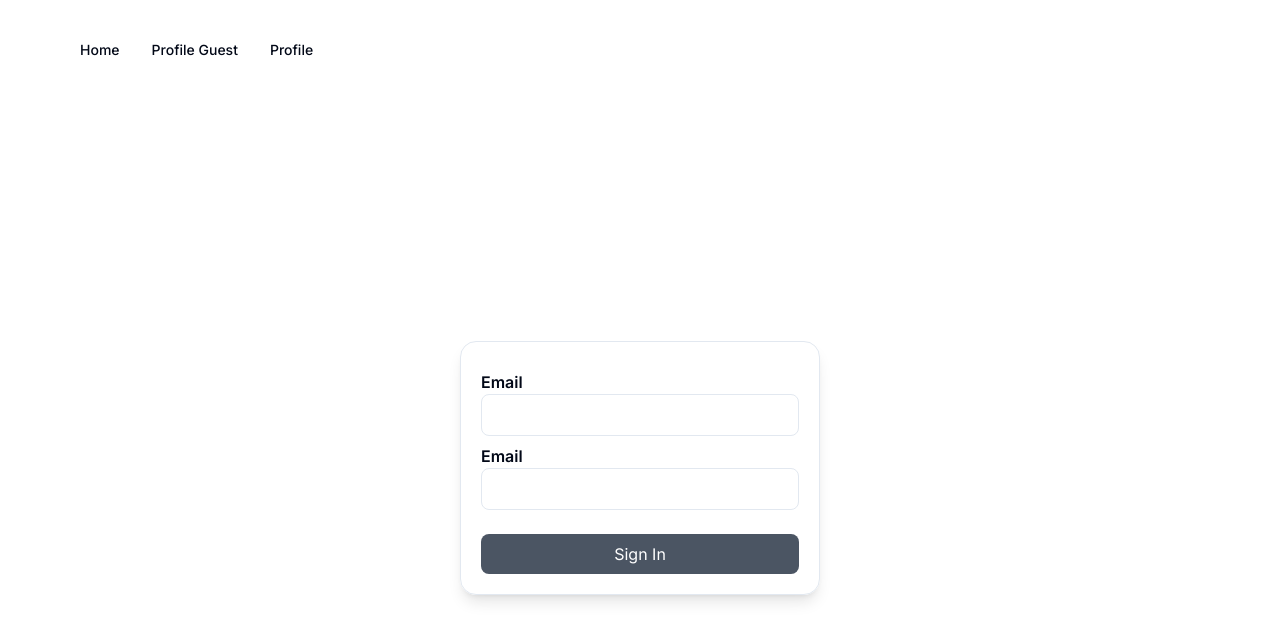
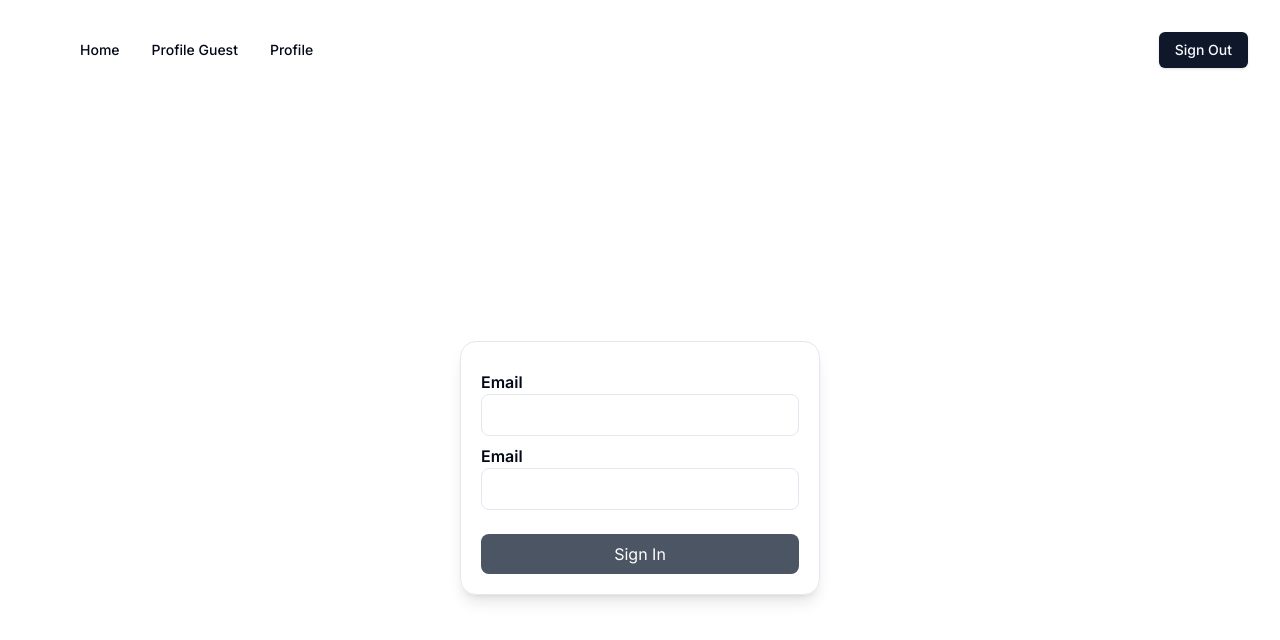
Before and after one commit to brianespina/swapreads, a Next.js app: page /login in a window 1280 px wide. Shown: the top 640 px of the page. Built offline with nearby package versions, Linux system fonts and the light colour scheme.

Commit message:
added signout button to navbar

```diff
--- a/src/components/ui/navbar.tsx
+++ b/src/components/ui/navbar.tsx
@@ -1,4 +1,5 @@
 "use client"
+import { Button } from "./button"
 import {
     NavigationMenuItem,
     NavigationMenuLink,
@@ -6,10 +7,11 @@ import {
     NavigationMenu
 } from "@/components/ui/navigation-menu"
 import Link from "next/link"
+import { signOut } from "next-auth/react"
 
 function NavBar() {
     return (
-        <div className="w-full pl-8 pt-8">
+        <div className="w-full pl-8 pt-8 flex justify-between">
             <NavigationMenu>
                 <NavigationMenuItem className="list-none">
                     <Link href="/" legacyBehavior passHref>
@@ -33,6 +35,9 @@ function NavBar() {
                     </Link>
                 </NavigationMenuItem>
             </NavigationMenu>
+            <div>
+               <Button onClick={()=> signOut({callbackUrl: '/profile/1'})}>Sign Out</Button>
+            </div>
         </div>
     )
 }
```
